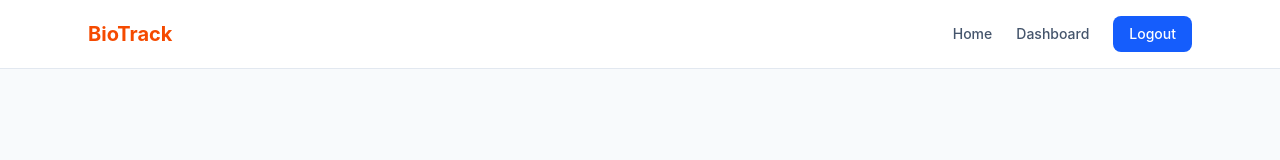
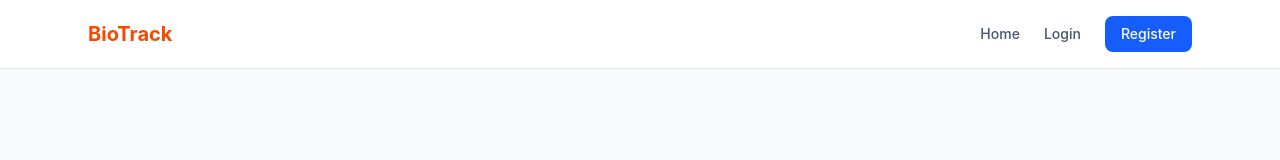
Before and after one commit to Mars-shah/BioTrack, a React (Vite) app in the folder client/: page /login in a window 1280 px wide. Shown: the top 160 px of the page. Built offline with nearby package versions, Linux system fonts and the light colour scheme.

Commit message:
Fixed navbar updating login and logout

```diff
--- a/client/src/components/Navbar.tsx
+++ b/client/src/components/Navbar.tsx
@@ -2,6 +2,9 @@ import { Link, useNavigate } from "react-router-dom";
 
 function Navbar() {
   const navigate = useNavigate();
+
+  const isLoggedIn =
+    localStorage.getItem("access_token") !== null;
 
   function handleLogout() {
     localStorage.removeItem("access_token");
@@ -26,6 +29,8 @@ function Navbar() {
             Home
           </Link>
 
+          {isLoggedIn ? (
+            <>
               <Link
                 to="/dashboard"
                 className="text-sm font-medium text-slate-600 hover:text-blue-600"
@@ -39,6 +44,24 @@ function Navbar() {
               >
                 Logout
               </button>
+            </>
+          ) : (
+            <>
+              <Link
+                to="/login"
+                className="text-sm font-medium text-slate-600 hover:text-blue-600"
+              >
+                Login
+              </Link>
+
+              <Link
+                to="/register"
+                className="rounded-lg bg-blue-600 px-4 py-2 text-sm font-medium text-white hover:bg-blue-700"
+              >
+                Register
+              </Link>
+            </>
+          )}
         </div>
       </div>
     </nav>
```
Lines whose indentation alone changed are shown as unchanged.
